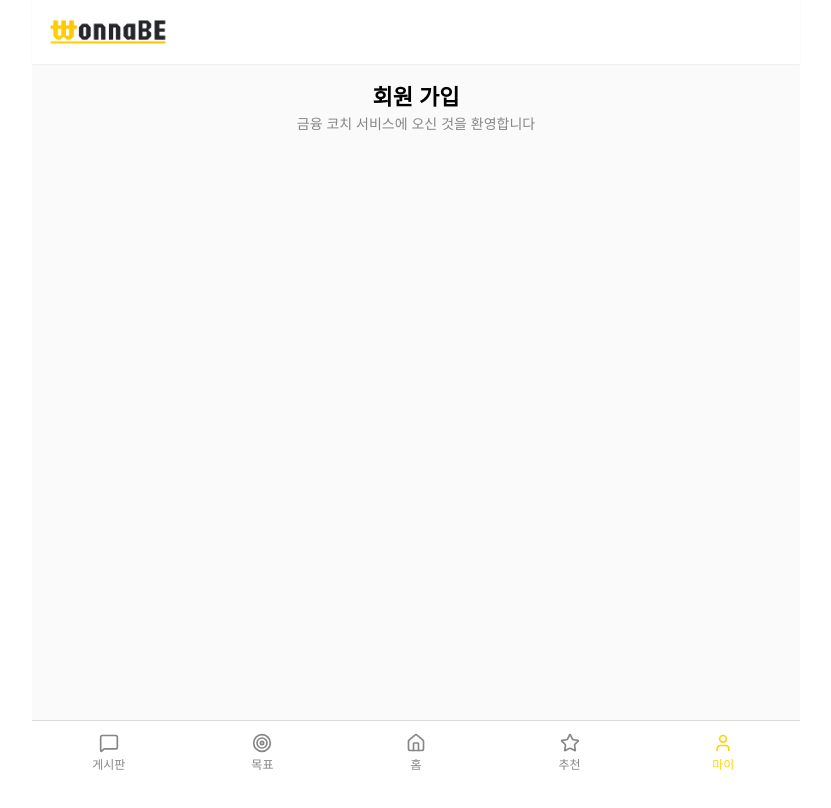
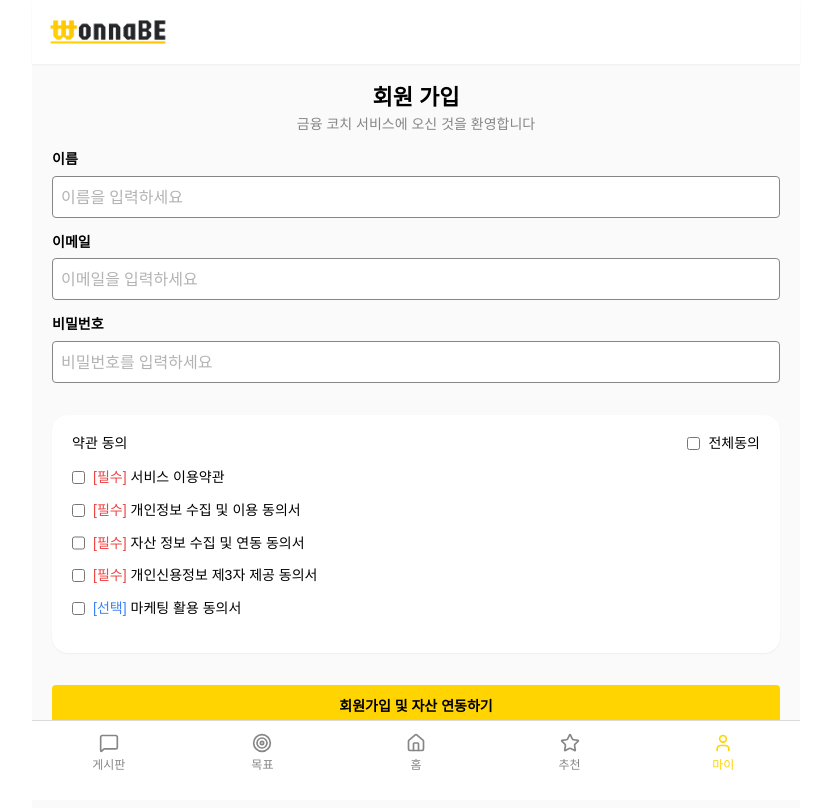
Before and after one commit to WonnaBE7/Frontend, a Vue app: page /user/signup in a window 1280 px wide. Shown: the whole page, without its empty margins (224-1055 px from the left). Built offline with nearby package versions, Linux system fonts and the light colour scheme.

Commit message:
[feat]# 21 ui-signup-page

```diff
--- a/dev-dist/sw.js
+++ b/dev-dist/sw.js
@@ -82,7 +82,7 @@ define(['./workbox-54d0af47'], (function (workbox) { 'use strict';
     "revision": "3ca0b8505b4bec776b69afdba2768812"
   }, {
     "url": "index.html",
-    "revision": "0.9a15hr8lo08"
+    "revision": "0.8p7b2qkis5"
   }], {});
   workbox.cleanupOutdatedCaches();
   workbox.registerRoute(new workbox.NavigationRoute(workbox.createHandlerBoundToURL("index.html"), {
--- a/src/features/user/ui/user-profile-edit/UserProfileEditForm.vue
+++ b/src/features/user/ui/user-profile-edit/UserProfileEditForm.vue
@@ -4,7 +4,7 @@
       <LabelInput label="이메일" v-model="form.email" />
       <LabelInput label="비밀번호" v-model="form.password" type="password" />
 
-      <div class="flex flex-row gap-4 mt-48">
+      <div class="flex flex-row gap-4 mt-32">
         <Button
             type="submit"
             label="white"
@@ -36,6 +36,5 @@ import Button from '@/shared/ui/atoms/Button.vue'
 
   const handleSubmit = () => {
     console.log('폼 제출', form.value)
-    // TODO: 여기에 API 연동 추가 (예: emit 또는 service 호출)
   }
   </script>
--- /dev/null
+++ b/src/features/user/ui/user-signup/UserSignupForm.vue
@@ -0,0 +1,79 @@
+<template>
+    <LabelInput label="이름" class="mb-4"/>
+    <LabelInput label="이메일" class="mb-4"/>
+    <LabelInput label="비밀번호" class="mb-8"/>
+    <Card class="p-4">
+      <div class="flex w-full justify-between items-center mb-2">
+        <Typography type="M_14_120">약관 동의</Typography>
+        <div class="flex flex-row gap-2">
+            <input type="checkbox" v-model="allChecked" @change="toggleAll" />
+            <Typography type="M_14_120">전체동의</Typography>
+        </div>
+      </div>
+      <hr class="mb-2" />
+      <div v-for="(term, index) in terms" :key="index" class="flex w-full justify-startitems-center mb-2">
+        <input
+          type="checkbox"
+          :value="term.id"
+          v-model="checked"
+          @change="syncAllChecked"
+          class="mb-2"
+        />
+        <Typography
+          type="M_14_120"
+          class="ml-2 mb-2"
+          :class="term.required ? 'text-red-500' : 'text-blue-500'"
+        >
+          [{{ term.required ? '필수' : '선택' }}]
+        </Typography>
+        <Typography type="M_14_120" class="ml-1 mb-2">{{ term.label }}</Typography>
+      </div>
+    </Card>
+    <Button class="mt-4">회원가입 및 자산 연동하기</Button>
+  </template>
+
+  <script setup lang="ts">
+  import Button from '@/shared/ui/atoms/Button.vue'
+  import Card from '@/shared/ui/atoms/Card.vue'
+import Typography from '@/shared/ui/atoms/Typography.vue'
+  import LabelInput from '@/shared/ui/molecules/LabelInput.vue'
+  import { ref, computed, watch } from 'vue'
+
+  interface Term {
+    id: string
+    label: string
+    required: boolean
+  }
+
+  const terms: Term[] = [
+    { id: 'service', label: '서비스 이용약관', required: true },
+    { id: 'privacy', label: '개인정보 수집 및 이용 동의서', required: true },
+    { id: 'asset', label: '자산 정보 수집 및 연동 동의서', required: true },
+    { id: 'credit', label: '개인신용정보 제3자 제공 동의서', required: true },
+    { id: 'marketing', label: '마케팅 활용 동의서', required: false },
+  ]
+
+  const checked = ref<string[]>([])
+  const allChecked = computed({
+    get: () => checked.value.length === terms.length,
+    set: (val: boolean) => {
+      checked.value = val ? terms.map(term => term.id) : []
+    }
+  })
+
+  const toggleAll = () => {
+    allChecked.value = !allChecked.value
+  }
+
+  const syncAllChecked = () => {
+    if (checked.value.length === terms.length) {
+      allChecked.value = true
+    }
+  }
+
+  const isValid = computed(() => {
+    return terms.filter(t => t.required).every(t => checked.value.includes(t.id))
+  })
+
+  defineExpose({ checked, isValid })
+  </script>
--- a/src/pages/user/UserSignupPage.vue
+++ b/src/pages/user/UserSignupPage.vue
@@ -1,10 +1,12 @@
 <template>
     <AppLayout>
       <UserTitle label="회원 가입"/>
+      <UserSignupForm />
     </AppLayout>
   </template>
 
 <script setup lang="ts">
 import AppLayout from '@/shared/layout/AppLayout.vue'
 import UserTitle from '@/features/user/ui/UserTitle.vue';
+import UserSignupForm from '@/features/user/ui/user-signup/UserSignupForm.vue';
 </script>
```
